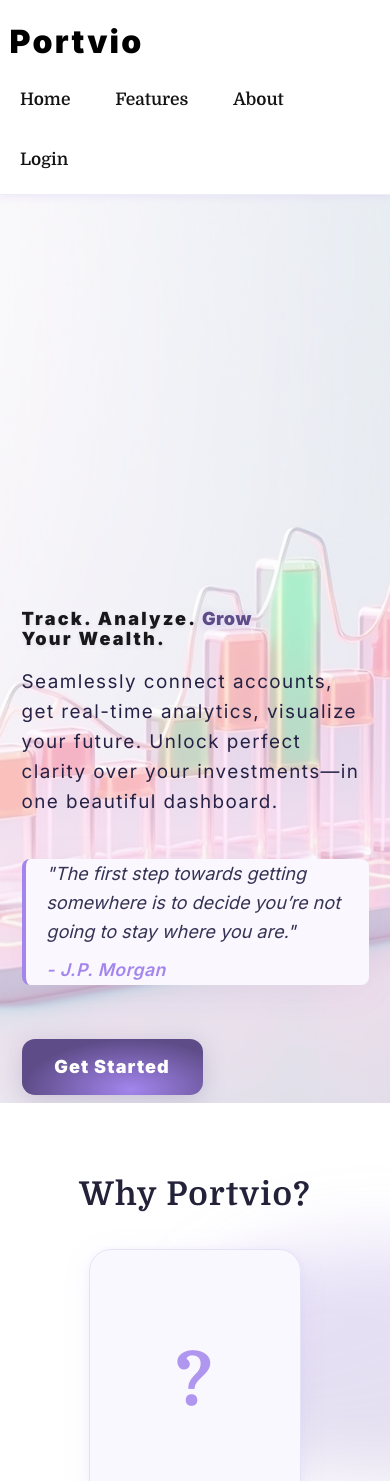
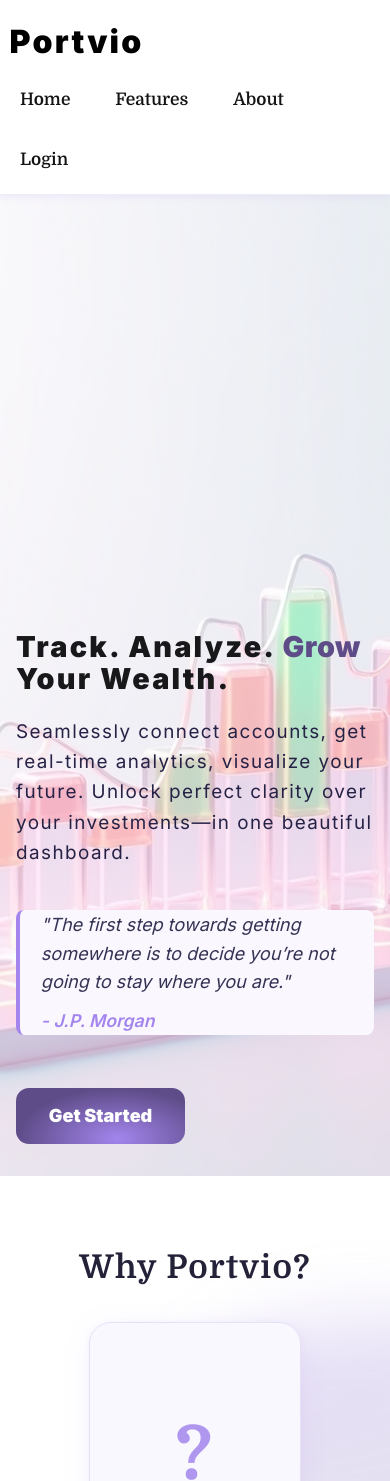
Before and after one commit to VinayakxSingh/Portvio, a React (Vite) app: page / in a window 390 px wide. Shown: the top 1481 px of the page. Built offline with nearby package versions, Linux system fonts and the light colour scheme; a web font is replaced by a local one.

Commit message:
Update Hero.css

```diff
--- a/src/components/Hero.css
+++ b/src/components/Hero.css
@@ -8,13 +8,16 @@
   overflow: hidden;
   min-height: 540px;
   font-family: 'Inter', Arial, sans-serif;
+  width: 100%;
+  max-width: 100vw;
+  box-sizing: border-box;
 }
 
 .hero-section::before {
   content: "";
   position: absolute;
   inset: 0;
-  background: rgba(255,255,255,0.65); /* or use a gradient for extra softness */
+  background: rgba(255,255,255,0.65);
   z-index: 0;
   pointer-events: none;
 }
@@ -22,11 +25,10 @@
 .hero-bg-glow {
   position: absolute;
   z-index: 1;
-  left: 26%;
+  left: 50%;
   top: 80px;
   width: 640px;
   height: 400px;
-  /* background: radial-gradient(ellipse 60% 40% at 41% 43%, #5e4c88 33%, #fff0 95%); */
   filter: blur(72px) saturate(1.0);
   opacity: 0.16;
   transform: translateX(-50%);
@@ -41,7 +43,9 @@
   justify-content: center;
   max-width: 940px;
   margin: 0 auto;
+  padding: 0 1rem;
   z-index: 2;
+  flex-wrap: wrap;
 }
 
 .hero-image {
@@ -52,63 +56,6 @@
   display: flex;
   align-items: center;
   justify-content: center;
-  animation: heroPhoneFloat 3.7s ease-in-out infinite alternate;
-}
-@keyframes heroPhoneFloat {
-  0% { transform: translateY(0px); }
-  100% { transform: translateY(-14px); }
-}
-.mockup-phone {
-  position: relative;
-  display: inline-block;
-  box-shadow: 0 18px 60px 0 #5e4c8818, 0 0 0 2px #eee;
-  border-radius: 22px;
-  background: linear-gradient(120deg, #f8f7fa 80%, #ece9ff 100%);
-  overflow: hidden;
-  width: 100%;
-  max-width: 270px;
-}
-.phone-mockup {
-  width: 100%;
-  max-width: 270px;
-  border-radius: 20px;
-  position: relative;
-  z-index: 2;
-  box-shadow: 0 8px 60px 0 #5e4c882a;
-  background: #ece8fa;
-  height: auto;
-  aspect-ratio: 9/19;
-  display: block;
-  object-fit: contain;
-}
-.mockup-phone img {
-  width: 100%;
-  height: auto;
-  object-fit: contain;
-  display: block;
-  border-radius: 20px;
-}
-.mockup-chart {
-  position: absolute;
-  left: 52px;
-  top: 49px;
-  width: 170px;
-  height: 95px;
-  z-index: 3;
-  pointer-events: none;
-}
-.mockup-glow {
-  position: absolute;
-  z-index: 1;
-  top: 44px;
-  left: 27px;
-  width: 220px;
-  height: 100px;
-  border-radius: 50px 55px 80px 40px;
-  background: radial-gradient(ellipse closest-side, #a385ed66 62%, #fff0 100%);
-  opacity: 0.5;
-  filter: blur(22px) saturate(1.2);
-  pointer-events: none;
 }
 
 .hero-text {
@@ -117,11 +64,11 @@
   flex-direction: column;
   justify-content: center;
   gap: 2rem;
-  z-index: 2;
   min-width: 250px;
   max-width: 480px;
   position: relative;
 }
+
 .hero-text h1 {
   font-family: "Inter", "Cal Sans", sans-serif;
   font-weight: 900;
@@ -129,26 +76,21 @@
   color: #18181b;
   line-height: 1.12;
   letter-spacing: 2.2px;
-  background: none;
-  -webkit-background-clip: initial;
-  -webkit-text-fill-color: initial;
-  text-shadow: 0 1px 13px #fff, 0 2px 4px #5e4c882b;
   margin-bottom: 0.3em;
 }
+
 .hero-text .highlighted-key {
   color: #5e4c88;
   font-weight: 900;
-  filter: drop-shadow(0 1px 2px #fff) drop-shadow(0 0px 3px #5e4c881a);
-  text-shadow: 0 2px 10px #a385ed51;
   letter-spacing: 0.5px;
 }
+
 .hero-sub {
   font-size: 1.18rem;
   color: #262246;
   margin: -1.2rem 0 0.6rem 0;
   font-weight: 500;
   letter-spacing: .09rem;
-  text-shadow: 0 2px 60px #5e4c8820;
 }
 
 .hero-text blockquote {
@@ -160,107 +102,54 @@
   font-style: italic;
   background: #faf7ff;
   border-radius: 8px;
-  font-weight: 400;
-  box-shadow: 0 6px 38px 0 #5e4c8810;
-  text-shadow: 0 2px 6px #fff1;
 }
+
 .hero-text blockquote span {
   display: block;
   margin-top: 0.6em;
   color: #a385ed;
   font-size: 1.1rem;
-  letter-spacing: 0.44px;
   font-weight: 600;
 }
+
 .hero-btn-row {
   display: flex;
   gap: 1rem;
-  margin-top: 0.08rem;
   flex-wrap: wrap;
 }
-.get-started-btn, .demo-btn {
+
+.get-started-btn {
   display: inline-block;
   padding: 0.85rem 2.05rem;
   background: radial-gradient(ellipse at 60% 90%, #a385ed 0%, #5e4c88 70%);
   color: #fff;
-  border: none;
   border-radius: 13px;
   font-size: 1.13rem;
   font-weight: 800;
-  box-shadow: 0 5px 24px 0 #5e4c883b;
-  letter-spacing: 1.1px;
-  cursor: pointer;
-  transition: background 0.22s, box-shadow 0.21s, transform 0.17s;
   text-decoration: none;
-  outline: none;
+  transition: background 0.22s, transform 0.17s;
 }
-.get-started-btn:hover, .demo-btn:hover {
+
+.get-started-btn:hover {
   background: linear-gradient(101deg,#ba98fd 35%,#5e4c88 100%);
   transform: translateY(-1.5px) scale(1.039);
-  box-shadow: 0 9px 36px 0 #5e4c8881;
-}
-.demo-btn {
-  background: none;
-  color: #5e4c88;
-  border: 2.5px solid #5e4c88;
-  letter-spacing: 1.8px;
-  font-weight: 700;
-  box-shadow: none;
-  margin-left: 0.22rem;
-  transition: border 0.18s, color 0.18s, background 0.12s, transform 0.13s;
-}
-.demo-btn:hover {
-  background: #edeaff;
-  color: #18181b;
-  border: 2.5px solid #a385ed;
-  transform: translateY(-2px) scale(1.04);
 }
 
 @media (max-width: 950px) {
   .hero-content {
     flex-direction: column;
-    gap: 2.1rem;
-    padding: 0 1.1rem;
-    max-width: 98vw;
+    gap: 2rem;
   }
   .hero-image {
-    margin-bottom: 0.85rem;
-    max-width: 95vw;
-  }
-  .phone-mockup {
-    max-width: 190px;
-  }
-  .hero-text h1 {
-    font-size: 2rem;
-  }
-  .hero-text {
-    max-width: 95vw;
+    margin-bottom: 1rem;
   }
 }
+
 @media (max-width: 650px) {
-  .phone-mockup {
-    max-width: 120px;
-    border-radius: 13px;
-  }
-  .mockup-phone {
-    border-radius: 13px;
-  }
   .hero-text h1 {
-    font-size: 1.13rem;
+    font-size: 1.8rem;
   }
   .hero-section {
-    padding: 2.7rem 0 0.5rem 0;
-  }
-  .hero-content {
-    gap: 1.0rem;
-  }
-  .mockup-chart {
-    left:23px; top:27px; width:86px; height:40px;
-  }
-  .mockup-glow {
-    left:6px; top:22px; width:72px; height:30px;
-  }
-  .hero-text {
-    max-width: 99vw;
+    padding: 3rem 0 2rem 0;
   }
 }
```
